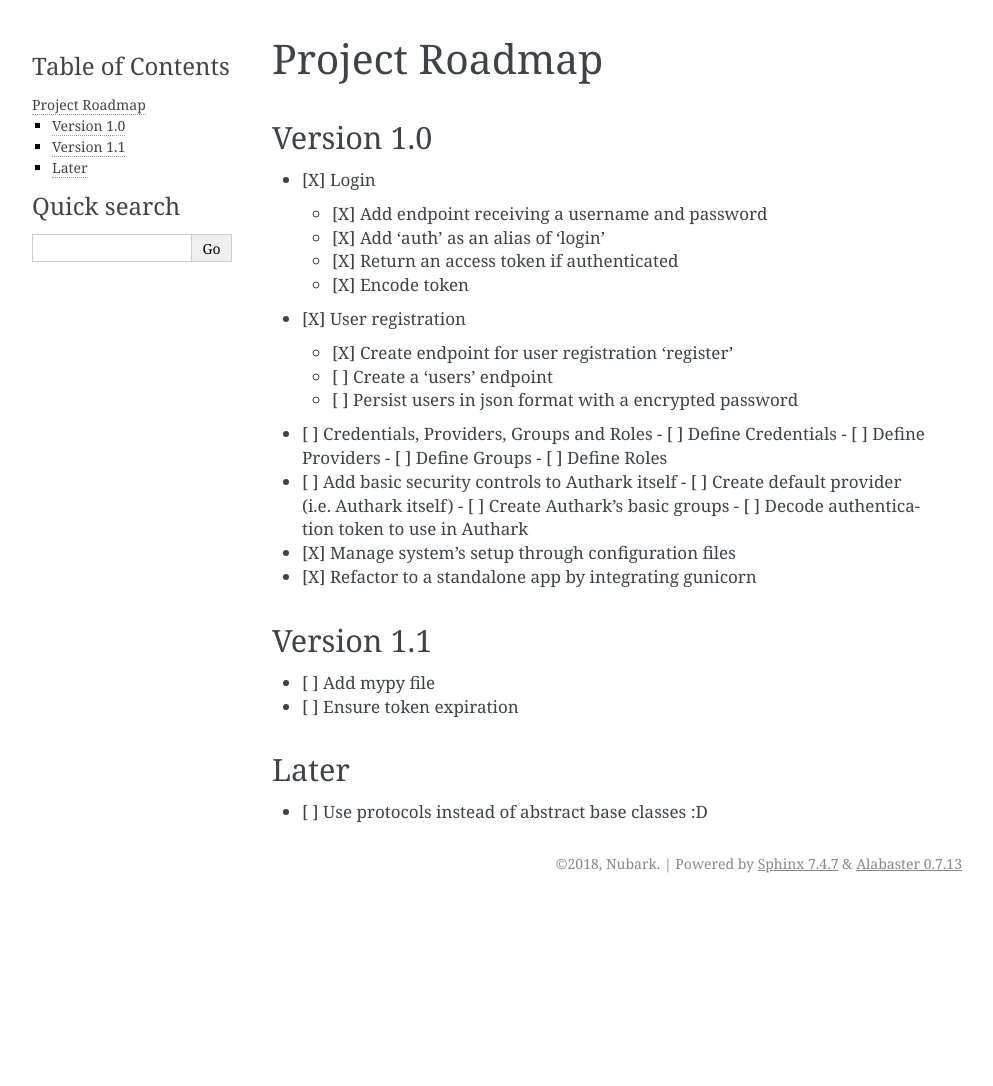
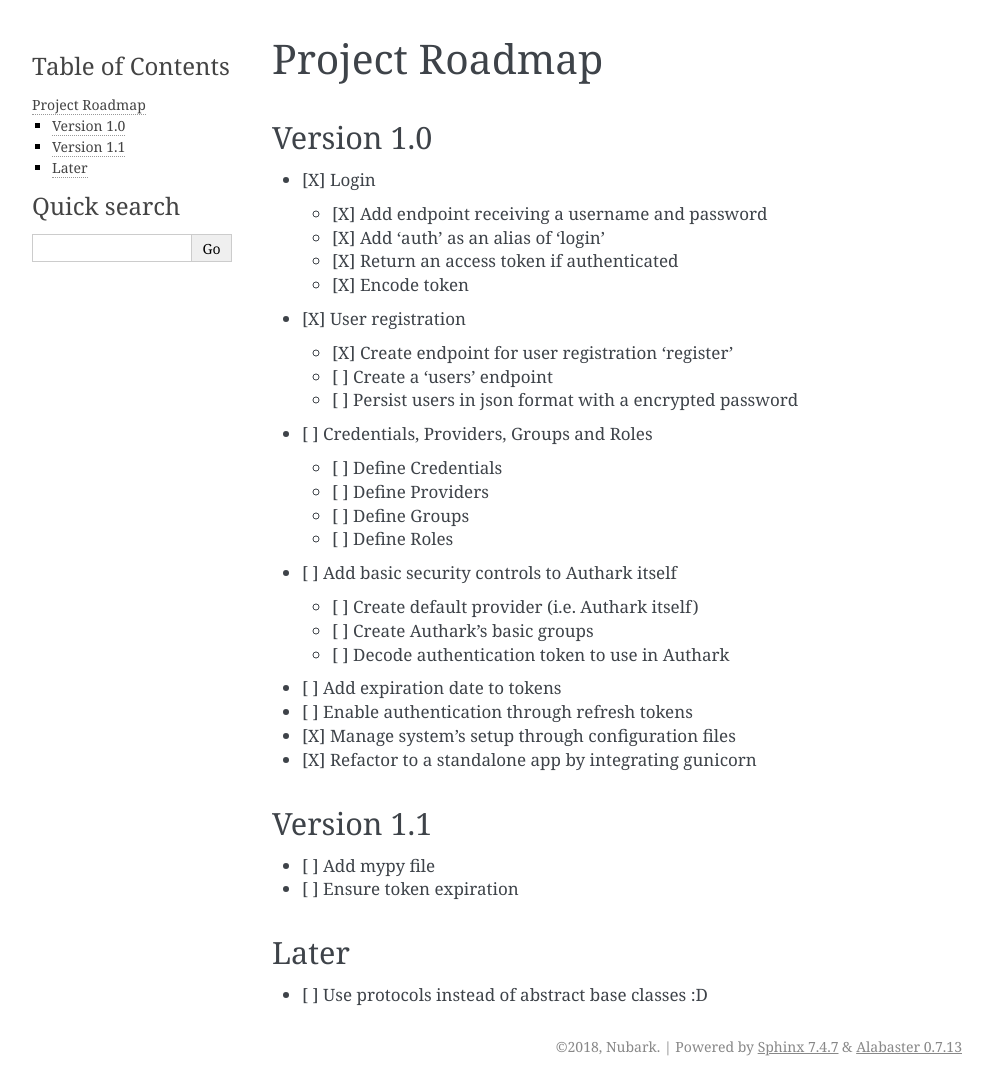
Before and after one commit to knowark/authark, a Sphinx documentation site: the page built from docs/roadmap.rst, in a window 1280 px wide. Shown: the whole page, without its empty margins (148-1141 px from the left). Built offline with Sphinx 7.4.7, drawn with Linux system fonts in a browser that asks for light colours; before the commit the page ends 903 px from its top, so only the background shows below that.

Commit message:
Update roadmap

```diff
--- a/docs/roadmap.rst
+++ b/docs/roadmap.rst
@@ -19,15 +19,21 @@ Version 1.0
   - [ ] Persist users in json format with a encrypted password
 
 - [ ] Credentials, Providers, Groups and Roles
+
   - [ ] Define Credentials
   - [ ] Define Providers
   - [ ] Define Groups
   - [ ] Define Roles
 
 - [ ] Add basic security controls to Authark itself
+
   - [ ] Create default provider (i.e. Authark itself)
   - [ ] Create Authark's basic groups
   - [ ] Decode authentication token to use in Authark
+
+- [ ] Add expiration date to tokens
+
+- [ ] Enable authentication through refresh tokens
 
 - [X] Manage system's setup through configuration files
 - [X] Refactor to a standalone app by integrating gunicorn
```
